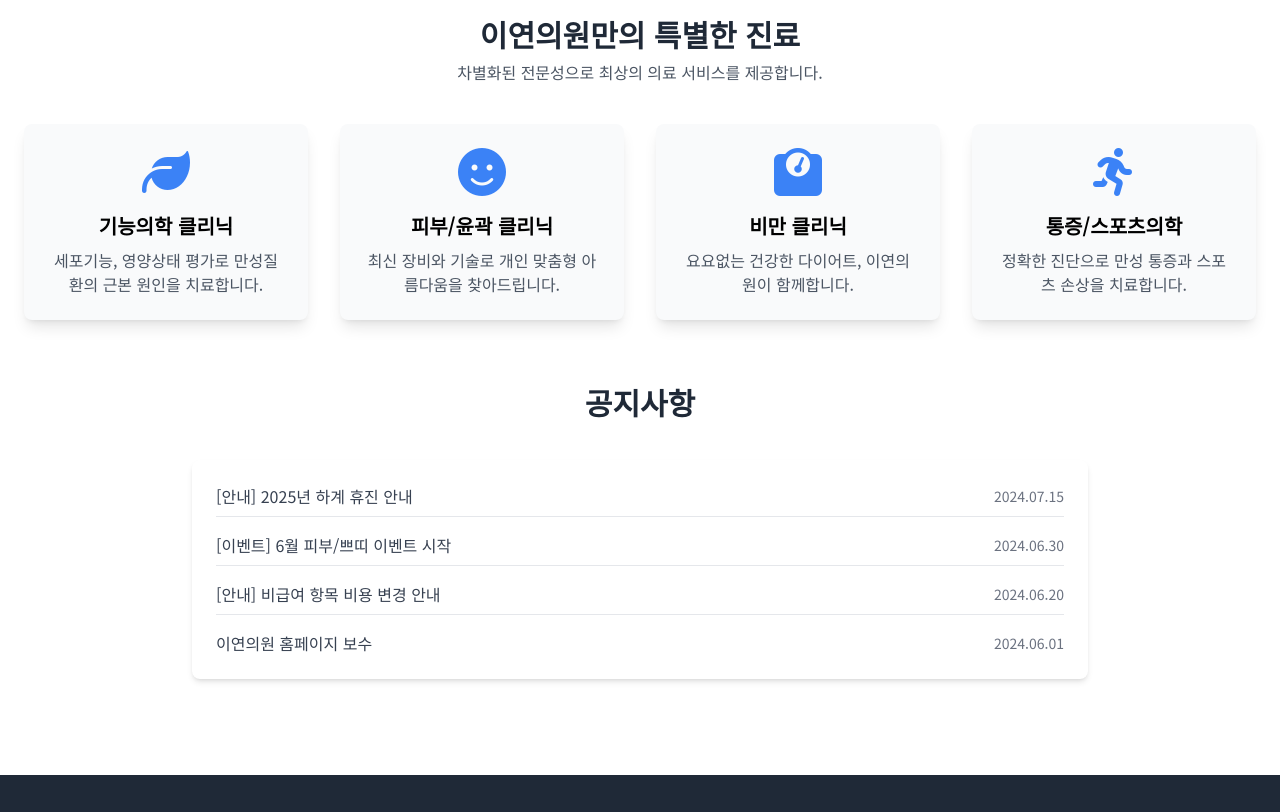
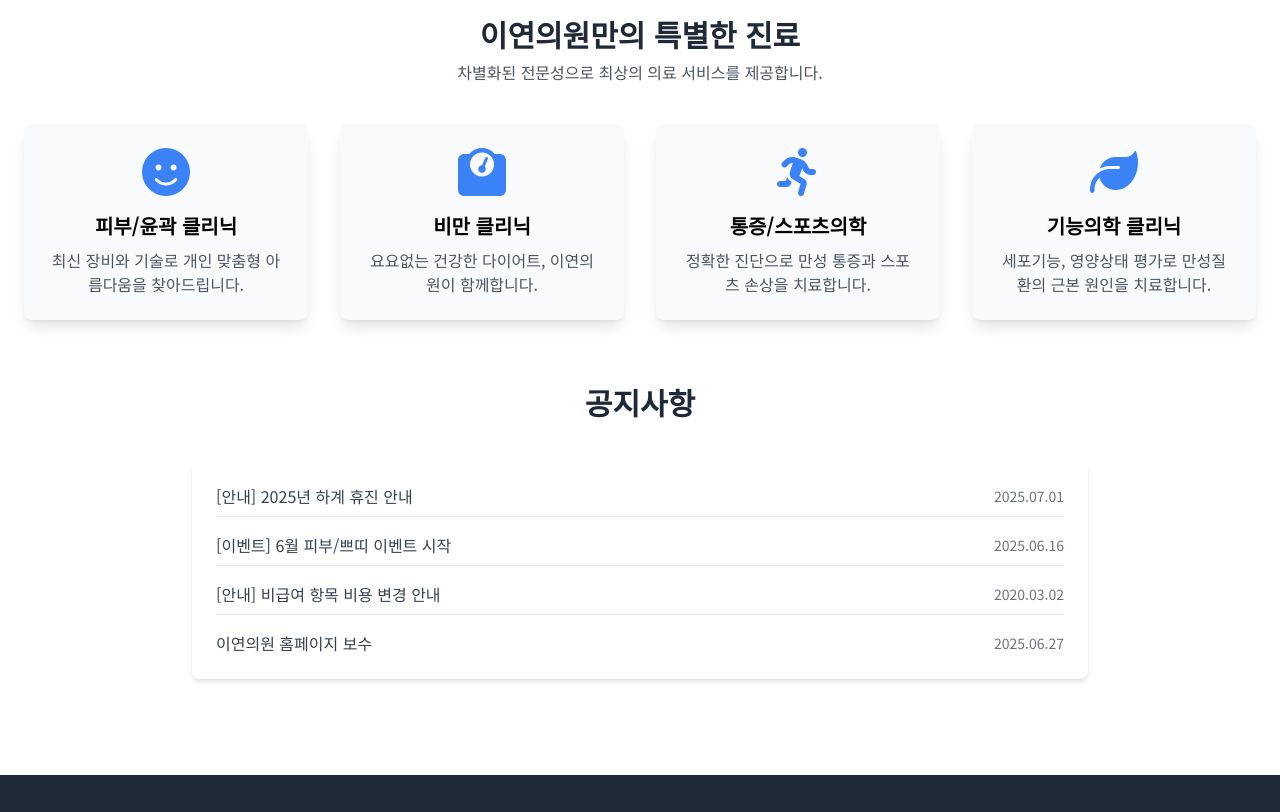
Before and after one commit to ysl1016/eyeonclinic, a plain HTML site: page index.html in a window 1280 px wide. Shown: the part 3280-4092 px from the top of the page. Drawn offline with nearby package versions, Linux system fonts and the light colour scheme.

Commit message:
Update index.html

```diff
--- a/index.html
+++ b/index.html
@@ -3,7 +3,7 @@
 <head>
     <meta charset="UTF-8">
     <meta name="viewport" content="width=device-width, initial-scale=1.0">
-    <title>이연의원 EYEON CLINIC</title>
+    <title>이연의원 EYEON CLINIC - 메인 페이지</title>
 
     <!-- Tailwind CSS CDN -->
     <script src="https://cdn.tailwindcss.com"></script>
@@ -113,22 +113,22 @@
     <main>
         <!-- Section 1: 기능의학 피부개선 -->
         <section class="hero-section" style="background-image: url('images/main1.jpeg');">
-            <!-- 텍스트는 이미지에 포함되어 있으므로 제거되었습니다. -->
+            <!-- Text is embedded in the image, so it has been removed from here. -->
         </section>
 
         <!-- Section 2: 통증없는 피부시술 -->
         <section class="hero-section" style="background-image: url('images/main2.jpeg');">
-            <!-- 텍스트는 이미지에 포함되어 있으므로 제거되었습니다. -->
+            <!-- Text is embedded in the image, so it has been removed from here. -->
         </section>
 
         <!-- Section 3: 비만 클리닉 -->
         <section class="hero-section" style="background-image: url('images/main3.jpeg');">
-            <!-- 텍스트는 이미지에 포함되어 있으므로 제거되었습니다. -->
+            <!-- Text is embedded in the image, so it has been removed from here. -->
         </section>
 
         <!-- Section 4: 통증 클리닉 -->
         <section class="hero-section" style="background-image: url('images/main4.jpeg');">
-            <!-- 텍스트는 이미지에 포함되어 있으므로 제거되었습니다. -->
+            <!-- Text is embedded in the image, so it has been removed from here. -->
         </section>
 
         <!-- Info Section -->
@@ -139,11 +139,6 @@
                     <h2 class="text-3xl font-bold text-gray-800 mb-2">이연의원만의 특별한 진료</h2>
                     <p class="text-gray-600 mb-10">차별화된 전문성으로 최상의 의료 서비스를 제공합니다.</p>
                     <div class="grid grid-cols-1 md:grid-cols-2 lg:grid-cols-4 gap-8">
-                        <div class="bg-gray-50 p-6 rounded-lg shadow-lg hover:shadow-xl transition-shadow duration-300">
-                             <div class="text-blue-500 mb-4"><i class="fas fa-leaf fa-3x"></i></div>
-                             <h3 class="text-xl font-bold mb-2">기능의학 클리닉</h3>
-                             <p class="text-gray-600">세포기능, 영양상태 평가로 만성질환의 근본 원인을 치료합니다.</p>
-                        </div>
                         <div class="bg-gray-50 p-6 rounded-lg shadow-lg hover:shadow-xl transition-shadow duration-300">
                              <div class="text-blue-500 mb-4"><i class="fas fa-smile fa-3x"></i></div>
                              <h3 class="text-xl font-bold mb-2">피부/윤곽 클리닉</h3>
@@ -159,6 +154,11 @@
                              <h3 class="text-xl font-bold mb-2">통증/스포츠의학</h3>
                              <p class="text-gray-600">정확한 진단으로 만성 통증과 스포츠 손상을 치료합니다.</p>
                         </div>
+                        <div class="bg-gray-50 p-6 rounded-lg shadow-lg hover:shadow-xl transition-shadow duration-300">
+                             <div class="text-blue-500 mb-4"><i class="fas fa-leaf fa-3x"></i></div>
+                             <h3 class="text-xl font-bold mb-2">기능의학 클리닉</h3>
+                             <p class="text-gray-600">세포기능, 영양상태 평가로 만성질환의 근본 원인을 치료합니다.</p>
+                        </div>
                     </div>
                  </div>
 
@@ -169,19 +169,19 @@
                         <ul class="space-y-4">
                             <li class="flex justify-between items-center pb-2 border-b">
                                 <a href="#" class="text-gray-700 hover:text-blue-600">[안내] 2025년 하계 휴진 안내</a>
-                                <span class="text-sm text-gray-500">2024.07.15</span>
+                                <span class="text-sm text-gray-500">2025.07.01</span>
                             </li>
                             <li class="flex justify-between items-center pb-2 border-b">
                                 <a href="#" class="text-gray-700 hover:text-blue-600">[이벤트] 6월 피부/쁘띠 이벤트 시작</a>
-                                <span class="text-sm text-gray-500">2024.06.30</span>
+                                <span class="text-sm text-gray-500">2025.06.16</span>
                             </li>
                              <li class="flex justify-between items-center pb-2 border-b">
                                 <a href="#" class="text-gray-700 hover:text-blue-600">[안내] 비급여 항목 비용 변경 안내</a>
-                                <span class="text-sm text-gray-500">2024.06.20</span>
+                                <span class="text-sm text-gray-500">2020.03.02</span>
                             </li>
                              <li class="flex justify-between items-center">
                                 <a href="#" class="text-gray-700 hover:text-blue-600">이연의원 홈페이지 보수</a>
-                                <span class="text-sm text-gray-500">2024.06.01</span>
+                                <span class="text-sm text-gray-500">2025.06.27</span>
                             </li>
                         </ul>
                     </div>
@@ -197,7 +197,7 @@
             <i class="fas fa-phone fa-lg"></i>
         </a>
         <a href="#" class="w-14 h-14 bg-green-500 text-white rounded-full flex items-center justify-center shadow-lg hover:bg-green-600 transition-colors">
-            <i class="fab fa-kickstarter-k"></i> <!-- 카카오톡 아이콘 예시 -->
+            <i class="fab fa-kickstarter-k"></i> <!-- Example for KakaoTalk icon -->
         </a>
         <button id="top-btn" class="w-14 h-14 bg-gray-700 text-white rounded-full flex items-center justify-center shadow-lg hover:bg-gray-800 transition-opacity opacity-0">
              <i class="fas fa-arrow-up fa-lg"></i>
```
